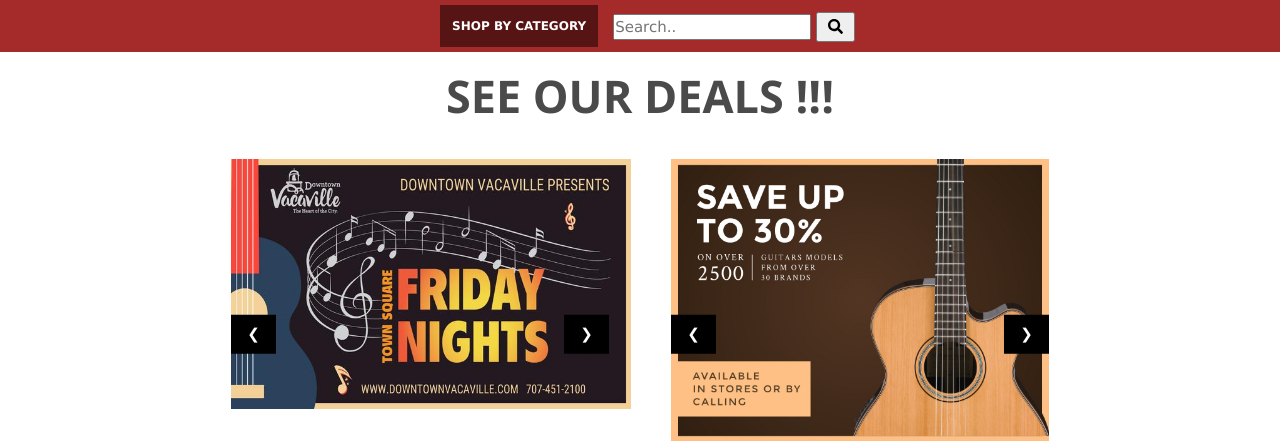
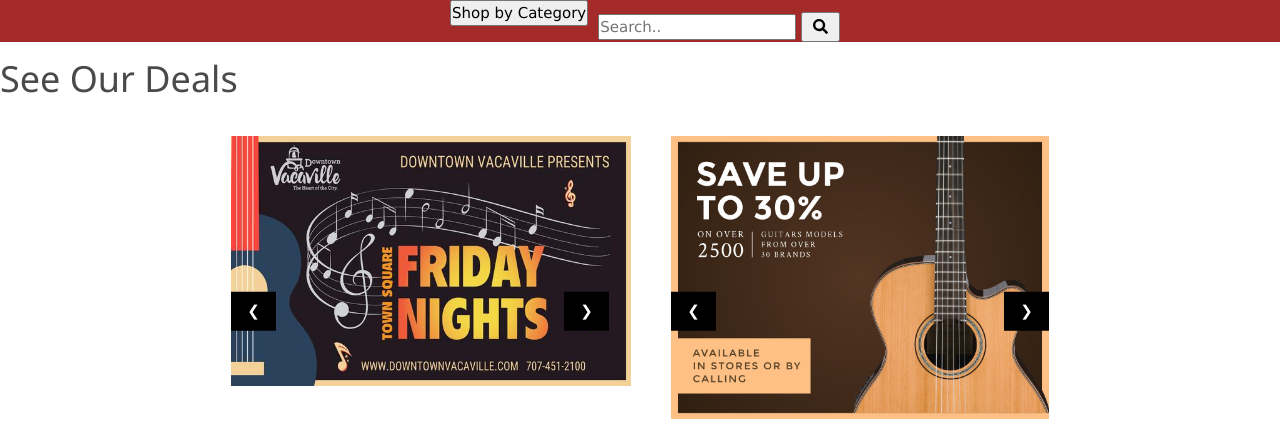
Before and after one commit to Aaron033/porfolio, a PHP site: page /html/music.html in a window 1280 px wide. Shown: the part 49-490 px from the top of the page. Run offline with PHP 8.4, Linux system fonts and the light colour scheme; some libraries are stand-ins or nearby versions.

Commit message:
h1 deleted

```diff
--- a/css/music.css
+++ b/css/music.css
@@ -13,7 +13,7 @@
 }
 
 
-
+h3
 
 .dropbtn {
 	background-color: #561414;
--- a/html/music.html
+++ b/html/music.html
@@ -111,8 +111,13 @@
 
         </div>
 </div>
-<h1 class="main-title">See our Deals !!!</h1>
 
+<h1 class="ml15">
+    <span class="word">See Our</span>
+    <span class="word">Deals</span>
+  </h1>
+
+  <script src="https://cdnjs.cloudflare.com/ajax/libs/animejs/2.0.2/anime.min.js"></script>
 <main class="mainCont">
 
     <div class="columns">
```
